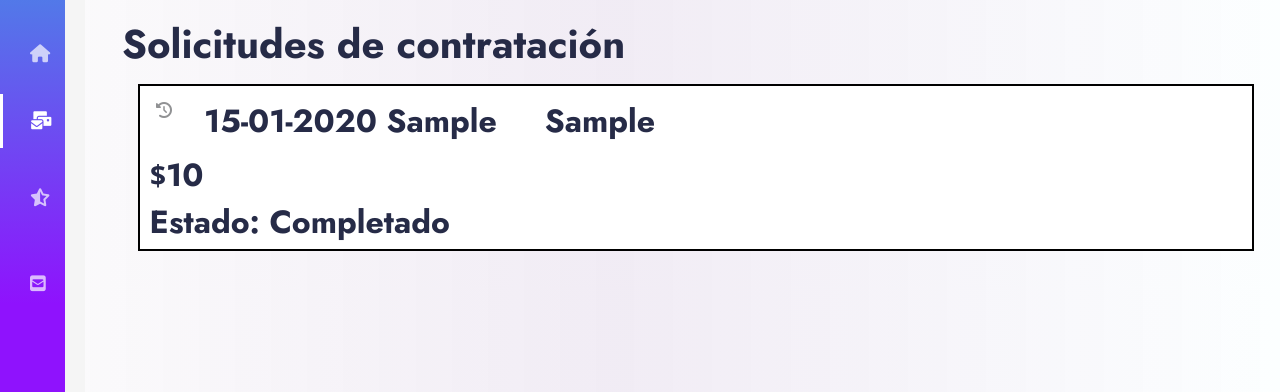
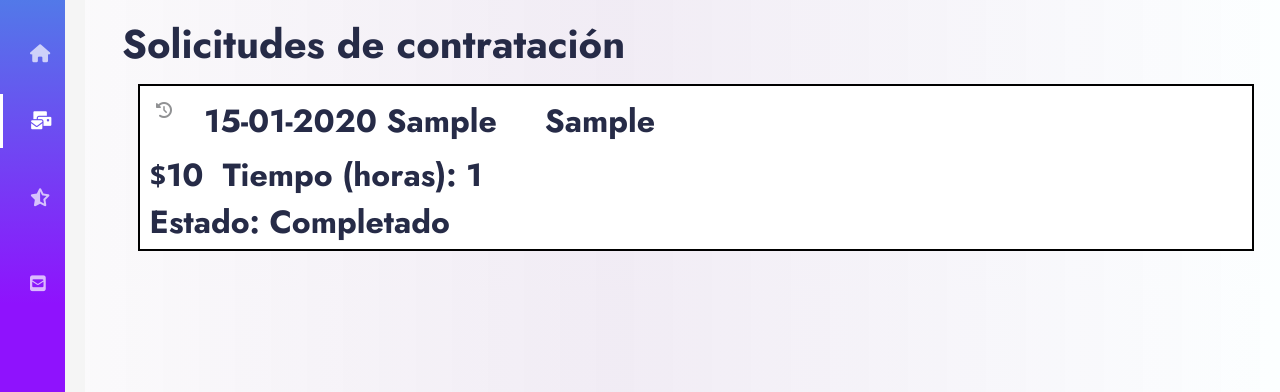
Before and after one commit to jefry1722/Jollies, a Django app: template agrupaciones/templates/menu_agrupacion_solicitudes.html in a window 1280 px wide. Shown: the part 80-472 px from the top of the page. Run offline with Django 4.2, Linux system fonts and the light colour scheme; the template is opened without the code that fills it: values that come from a table or form of the project are taken from there, others are empty; tables that the repository leaves empty hold one stand-in row (values such as "Sample post"); some libraries are stand-ins or nearby versions.

Commit message:
FEAT: Se agrega tiempo en ver solicitudes

```diff
--- a/agrupaciones/templates/menu_agrupacion_solicitudes.html
+++ b/agrupaciones/templates/menu_agrupacion_solicitudes.html
@@ -125,6 +125,9 @@
             <h2>
               <small>$</small>{{contratacion.precio|currency}}
             </h2>
+            <h2>
+              &nbsp; Tiempo (horas): {{contratacion.tiempo}}
+            </h2>
           </div>
           <div class="content" style="color: rgb(239, 155, 20)">
             <h2>&nbsp;Estado: {{contratacion.estado|capfirst}}</h2>
```
